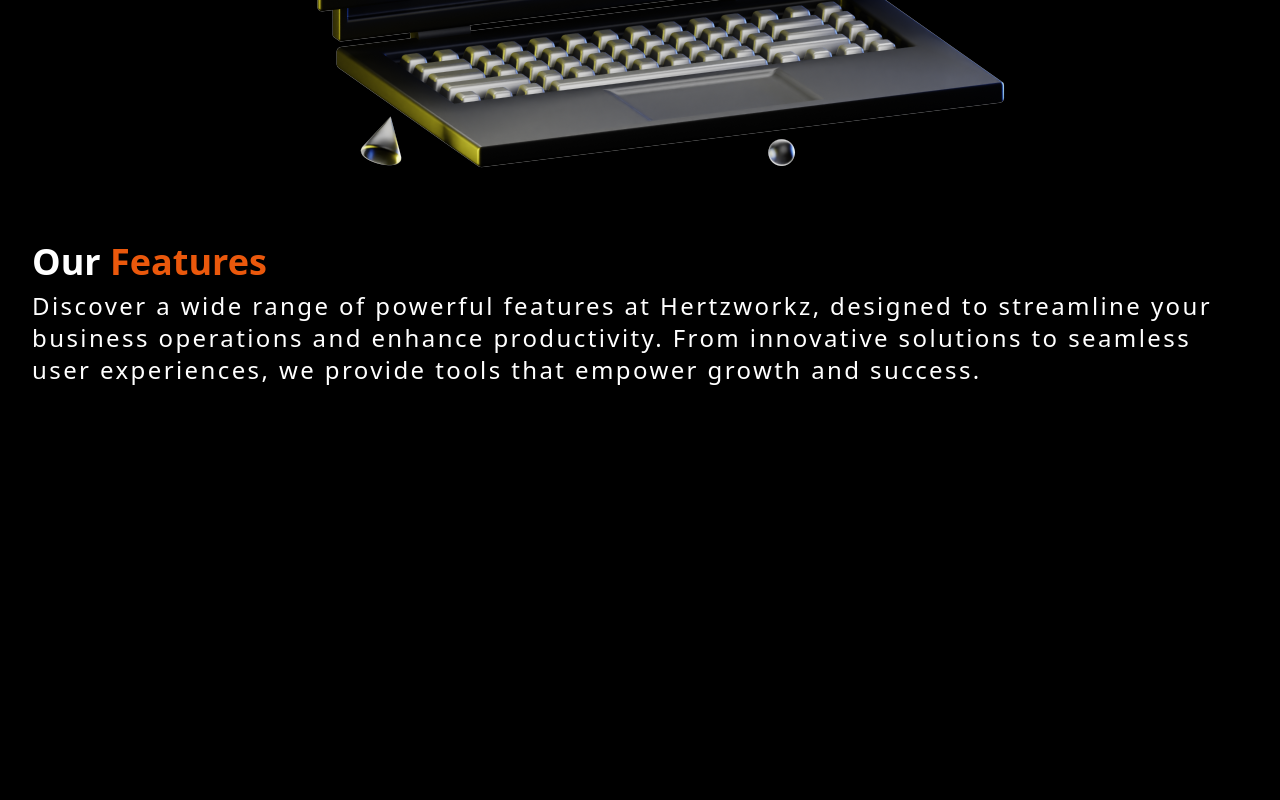
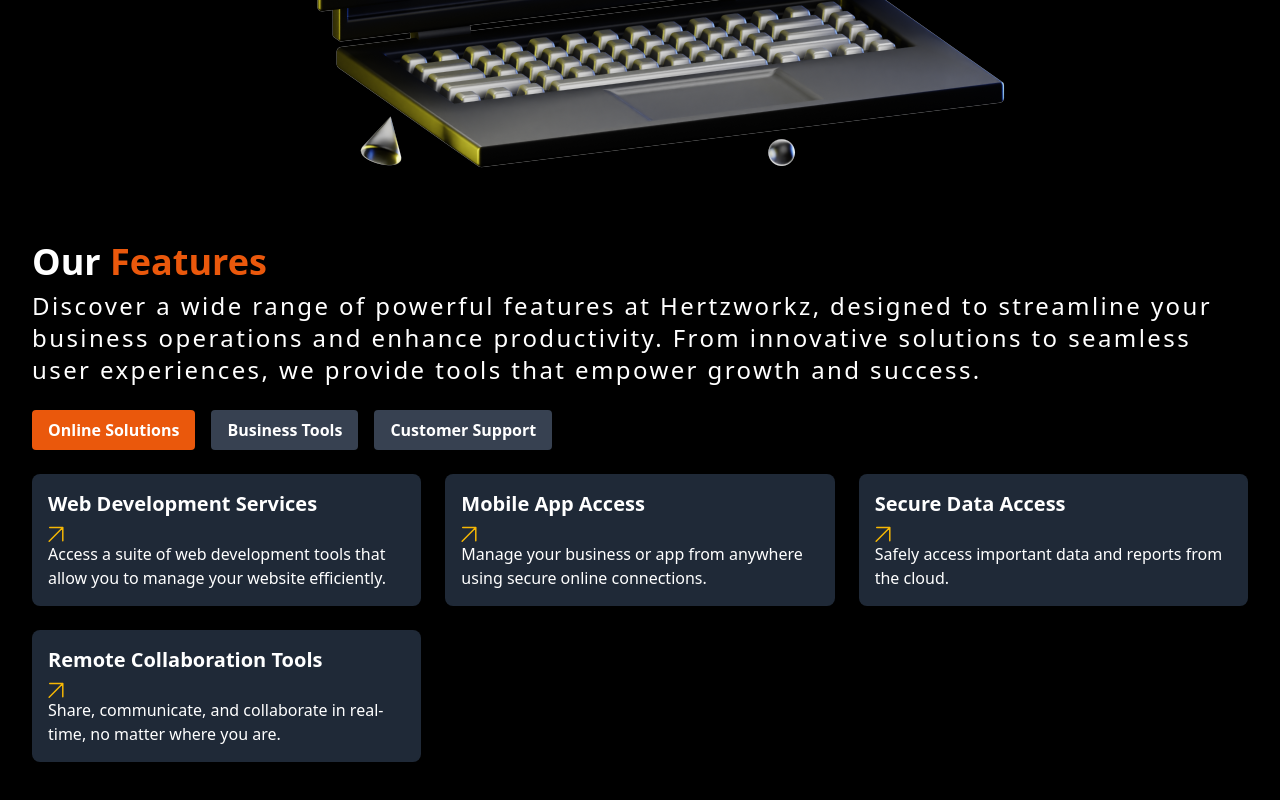
Before and after one commit to DeepanSenthilkumar005/Hertzwork-Home, a React (Vite) app: page / in a window 1280 px wide. Shown: the part 3759-4559 px from the top of the page. Built offline with nearby package versions, Linux system fonts and the light colour scheme.

Commit message:
feat:functionality

```diff
--- a/src/components/Features.jsx
+++ b/src/components/Features.jsx
@@ -1,10 +1,11 @@
-import React from 'react';
-
+import React, { useState } from "react";
+import BackIcon from '../assets/Feature Page/Back Icon.svg'
 
 function Features() {
+  const [selectedCategory, setSelectedCategory] = useState("Online Solutions");
 
-    const List = ["Online Solutions", "Business Tools", "Customer Support"];
-  const cards1= [
+  const List = ["Online Solutions", "Business Tools", "Customer Support"];
+  const cards1 = [
     {
       title: "Web Development Services",
       description:
@@ -17,8 +18,7 @@
     },
     {
       title: "Secure Data Access",
-      description:
-        "Safely access important data and reports from the cloud.",
+      description: "Safely access important data and reports from the cloud.",
     },
     {
       title: "Remote Collaboration Tools",
@@ -26,7 +26,7 @@
         "Share, communicate, and collaborate in real-time, no matter where you are.",
     },
   ];
-  const cards2= [
+  const cards2 = [
     {
       title: "Analytics & Reporting",
       description:
@@ -48,7 +48,7 @@
         "Use intelligent tools to automate tasks, predict trends, and optimize business strategies.",
     },
   ];
-  const cards3= [
+  const cards3 = [
     {
       title: "24/7 Technical Support",
       description:
@@ -71,23 +71,61 @@
     },
   ];
 
-    return(
-      <section className='Feature page bg-black w-screen h-screen'>
-        {/*Top content*/}
-        <div className='topContent'>
-          <p className="text-4xl font-bold mb-2 text-left text-white px-8">Our
-            <span className='text-4xl font-bold text-orange-600'> Features</span>
-          </p>
-          <p className='text-2xl text-white tracking-widest px-8'>Discover a wide range of powerful features at Hertzworkz, designed to streamline your business operations and enhance productivity. From innovative solutions to seamless user experiences, we provide tools that empower growth and success.</p>
-        </div>
-        {/* Bottom Content */}
+  // Map categories to their corresponding card data
+  const categoryData = {
+    "Online Solutions": cards1,
+    "Business Tools": cards2,
+    "Customer Support": cards3,
+  };
 
+  return (
+    <section className="Feature page bg-black w-screen h-screen">
+      {/* Top Content */}
+      <div className="topContent">
+        <p className="text-4xl font-bold mb-2 text-left text-white px-8">
+          Our
+          <span className="text-4xl font-bold text-orange-600"> Features</span>
+        </p>
+        <p className="text-2xl text-white tracking-widest px-8">
+          Discover a wide range of powerful features at Hertzworkz, designed to
+          streamline your business operations and enhance productivity. From
+          innovative solutions to seamless user experiences, we provide tools
+          that empower growth and success.
+        </p>
+      </div>
 
+      {/* Buttons for Categories */}
+      <div className="categories flex gap-4 my-6 px-8">
+        {List.map((item) => (
+          <button
+            key={item}
+            className={`px-4 py-2 text-white font-bold rounded ${
+              selectedCategory === item
+                ? "bg-orange-600"
+                : "bg-gray-700 hover:bg-orange-500"
+            }`}
+            onClick={() => setSelectedCategory(item)}
+          >
+            {item}
+          </button>
+        ))}
+      </div>
 
-
+      {/* Cards for Selected Category */}
+      <div className="cards grid grid-cols-1 md:grid-cols-2 lg:grid-cols-3 gap-6 px-8">
+        {categoryData[selectedCategory].map((card, index) => (
+          <div
+            key={index}
+            className="card bg-gray-800 text-white p-4 rounded-lg shadow-lg"
+          >
+            <h3 className="text-xl font-bold mb-2">{card.title}</h3>
+            <img src={BackIcon} alt="" />
+            <p>{card.description}</p>
+          </div>
+        ))}
+      </div>
     </section>
-    )
-
+  );
 }
 
 export default Features;
```
Also changed, not shown: src/assets/Feature Page/Back Icon.svg (added).
